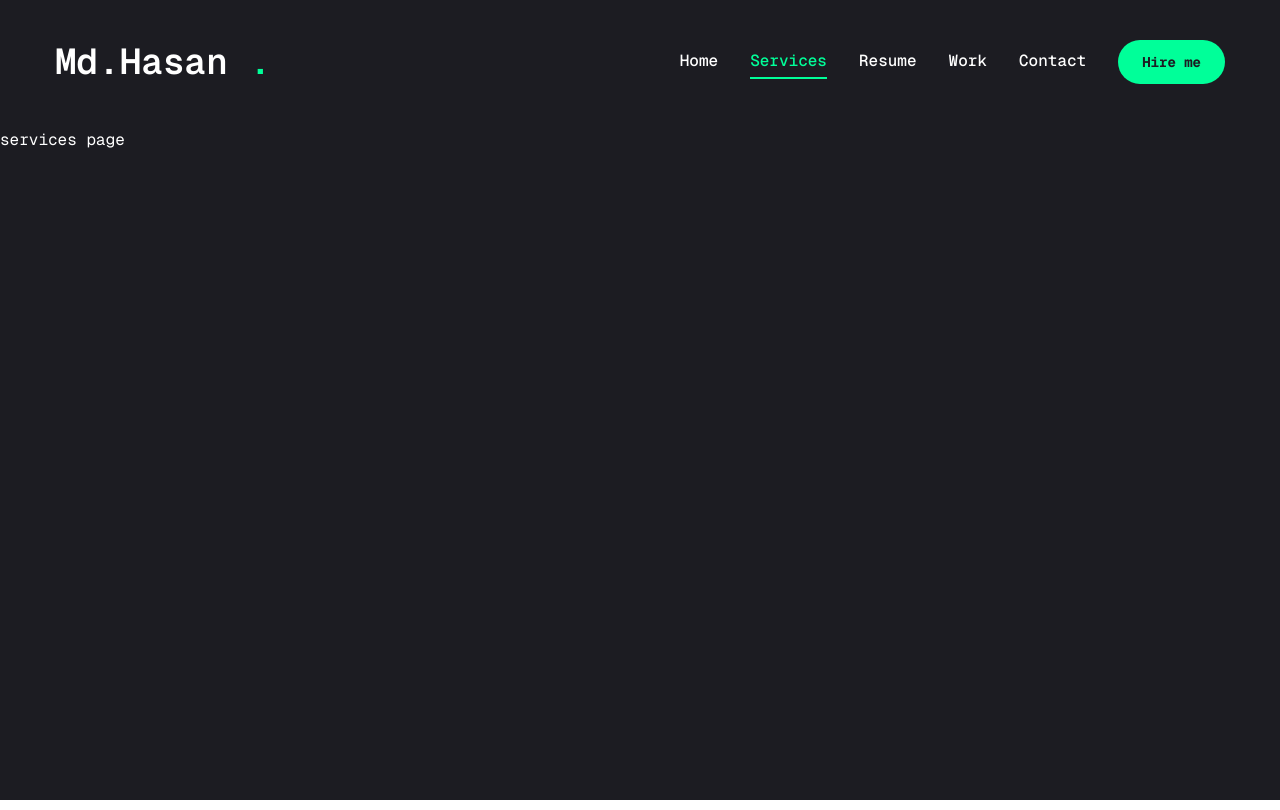
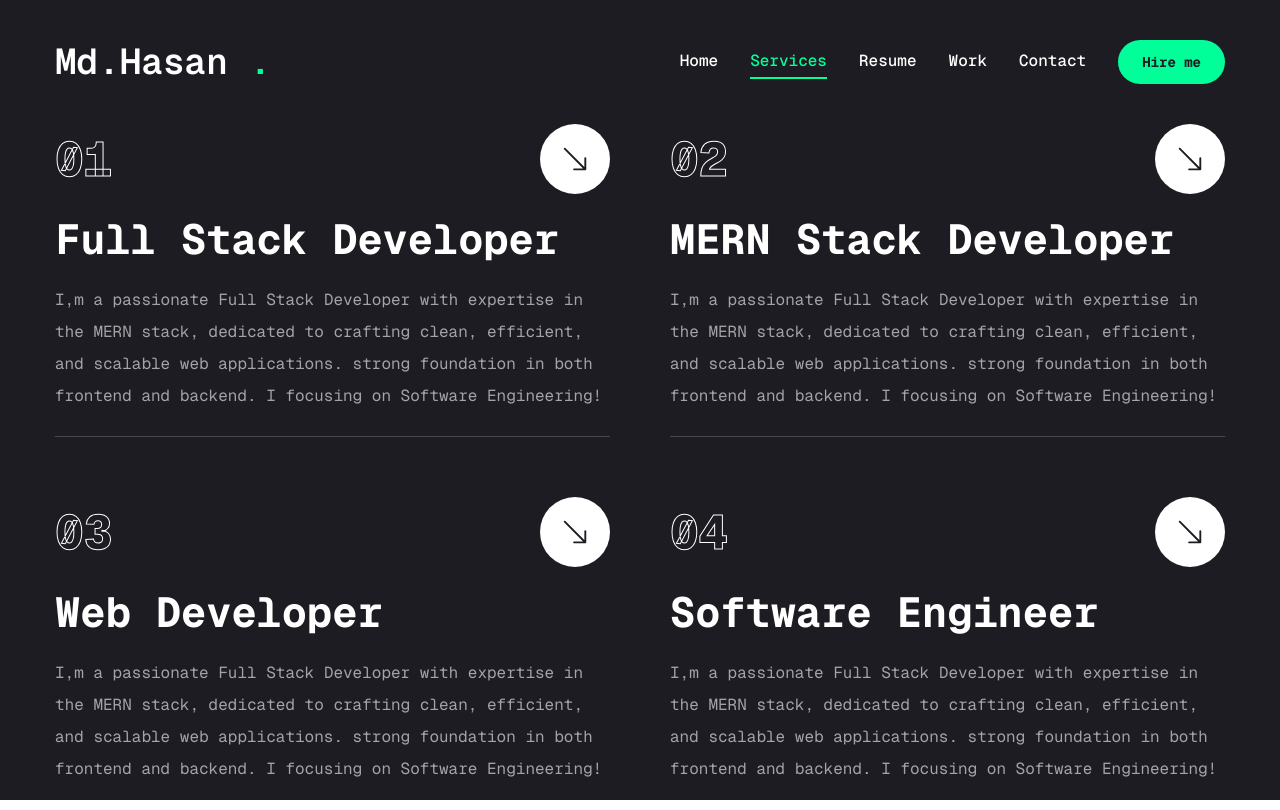
Before and after one commit to Hasan-Mahadi/My-Profile, a Next.js app: page /services in a window 1280 px wide. Built offline with nearby package versions, Linux system fonts and the light colour scheme.

Commit message:
done all requirment

```diff
--- a/src/app/globals.css
+++ b/src/app/globals.css
@@ -133,4 +133,15 @@
   .h3 {
     @apply text-[20px] xl:text-[24px] leading-[1.1] font-semibold;
   }
+
+
+  .text-outline{
+  -webkit-text-stroke: 1px #ffffff;
 }
+
+.text-outline-hover{
+  -webkit-text-stroke: 1px #00ff99;
+}
+
+
+}
--- a/src/app/resume/page.jsx
+++ b/src/app/resume/page.jsx
@@ -1,11 +1,231 @@
-import React from 'react'
+ "use client"
+
+import { ScrollArea } from '@/components/ui/scroll-area';
+import {Tabs, TabsContent, TabsList, TabsTrigger } from '@/components/ui/tabs';
+import { Tooltip, TooltipContent, TooltipProvider, TooltipTrigger } from '@/components/ui/tooltip';
+import { motion } from 'framer-motion';
+
+ import { FaGithub, FaJs, FaNodeJs, FaReact } from 'react-icons/fa';
+
+  import { SiTailwindcss, SiNextdotjs, SiTypescript, SiRedux, SiExpress, SiMongodb, SiFirebase, SiPostman, SiNpm, SiVercel, SiNetlify, SiJsonwebtokens, SiShadcnui} from 'react-icons/si';
+
+
+
+  //about data
+
+  const about = {
+
+      title: 'About me',
+      description:'I,m a passionate Full Stack Developer with expertise in the MERN stack, dedicated to crafting clean, efficient, and scalable web applications. strong foundation in both frontend and backend. I focusing on Software Engineering!',
+      info:[
+        {
+          fieldName: "Name",
+          fieldValue: "Md.Hasan"
+        },
+        {
+          fieldName: "Phone",
+          fieldValue: "(+880) 1766-627499"
+        },
+        {
+          fieldName: "Experience",
+          fieldValue: "1+ Year"
+        },
+        {
+          fieldName: "Nationality",
+          fieldValue: "Bangladesh"
+        },
+        {
+          fieldName: "Email",
+          fieldValue: "hasanmahadiius22@gmail.com"
+        },
+        {
+          fieldName: "Discord",
+          fieldValue: "Hasan Mahadi"
+        },
+        {
+          fieldName: "Freelance",
+          fieldValue: "Available"
+        },
+        {
+          fieldName: "Languages",
+          fieldValue: "English, Bangla"
+        },
+      ]
+    }
+
+
+  //experience data
+
+  const experience = {
+    icon:'/assets/resume/badge.svg',
+    title: 'My experience',
+    description:"I'm a passionate Full Stack Developer with expertise in the MERN stack, dedicated to crafting clean, efficient, and scalable web applications. strong foundation in both frontend and backend. I focusing on Software Engineering!",
+    items: [
+      {
+        company: "Incoming",
+        position: "Incoming",
+        duration: "Incoming"
+      },
+      {
+        company: "Incoming",
+        position: "Incoming",
+        duration: "Incoming"
+      },
+      {
+        company: "Incoming",
+        position: "Incoming",
+        duration: "Incoming"
+      },
+      {
+        company: "Mondelez International",
+        position: "Sales & Marketing Specialist",
+        duration: "2022-2025"
+      },
+    ]
+  }
+
+
+  // education data
+
+  const education = {
+  icon:'/assets/resume/edu.svg',
+  title: 'My education',
+  description: "I'm a passionate Full Stack Developer with expertise in the MERN stack, dedicated to crafting clean, efficient, and scalable web applications. strong foundation in both frontend and backend. I focusing on Software Engineering!",
+  items: [
+    {
+      institution: "University of Scholars",
+      degree: "Bsc in Computer Science & Engineering",
+      duration: "2022-Running"
+    },
+    {
+      institution: "Programming Hero",
+      degree: "Full Stack Developer (L-2)",
+      duration: "2024"
+    },
+    {
+      institution: "Programming Hero",
+      degree: "MERN Stack Developer (L-1)",
+      duration: "2023"
+    },
+    {
+      institution: "Programming Hero",
+      degree: "MERN Stack Developer (L-1)",
+      duration: "2023"
+    }
+
+  ]
+}
+
+
+ // skills data
+
+ const skills = {
+  title:"My skills",
+  description:"I'm a passionate Full Stack Developer with expertise in the MERN stack, dedicated to crafting clean, efficient, and scalable web applications. strong foundation in both frontend and backend. I focusing on Software Engineering!",
+  skillList: [
+
+
+      {
+    icon: <FaJs className="text-yellow-400" />,
+    name: 'JavaScript',
+  },
+  {
+    icon: <SiTypescript className="text-blue-600" />,
+    name: 'TypeScript',
+  },
+  {
+    icon: <FaReact className="text-cyan-400" />,
+    name: 'React.js',
+  },
+  {
+    icon: <SiNextdotjs className="text-black dark:text-white" />,
+    name: 'Next.js',
+  },
+  {
+    icon: <SiRedux className="text-purple-500" />,
+    name: 'Redux / RTK',
+  },
+  {
+    icon: <SiTailwindcss className="text-sky-400" />,
+    name: 'Tailwind CSS',
+  },
+   { icon: <SiJsonwebtokens className="text-emerald-500" />,
+     name: 'JWT'
+     },
+  { icon: <SiShadcnui className="text-fuchsia-500" />,
+     name: 'shadcn/ui'
+     },
+  {
+    icon: <FaNodeJs className="text-green-600" />,
+    name: 'Node.js',
+  },
+  {
+    icon: <SiExpress className="text-gray-600" />,
+    name: 'Express.js',
+  },
+  {
+    icon: <SiMongodb className="text-green-500" />,
+    name: 'MongoDB',
+  },
+  {
+    icon: <SiFirebase className="text-orange-400" />,
+    name: 'Firebase',
+  },
+
+  {
+    icon: <SiPostman className="text-orange-500" />,
+    name: 'Postman',
+  },
+  {
+    icon: <FaGithub className="text-black dark:text-white" />,
+    name: 'GitHub',
+  },
+  {
+    icon: <SiNpm className="text-red-500" />,
+    name: 'npm',
+  },
+  {
+    icon: <SiVercel className="text-black dark:text-white" />,
+    name: 'Vercel',
+  },
+  {
+    icon: <SiNetlify className="text-green-500" />,
+    name: 'Netlify',
+  },
+
+
+  ]
+
+ }
+
+
+
+
 
 const Resume = () => {
-  return (
-    <div>
-      Resume page
-    </div>
-  )
+  return <motion.div initial={{opacity:0}} animate={{opacity:1, transition:{delay:2.4, duration:0.4, ease:"easeIn" },
+  }}
+  className='min-h-[80vh] flex items-center justify-center py-12 xl:py-0'
+    >
+      <div className="container mx-auto">
+        <Tabs defaultValue="About me" className="flex flex-col xl:flex-row gap-[60px]">
+          <TabsList className="flex flex-col w-full max-w-[380px] mx-auto xl:mx-0 gap-6">
+            <TabsTrigger value="about me">About me</TabsTrigger>
+            <TabsTrigger value="education">Education</TabsTrigger>
+            <TabsTrigger value="skills">Skills</TabsTrigger>
+            <TabsTrigger value="experience">Experience</TabsTrigger>
+          </TabsList>
+
+          {/* content */}
+          <div className='min-h-[70vh] w-full'>
+            <TabsContent value="about me" className="w-full">about me</TabsContent>
+            <TabsContent value="education" className="w-full">education</TabsContent>
+
+            </div>
+        </Tabs>
+      </div>
+    </motion.div>
+
 }
 
 export default Resume
--- a/src/app/services/page.jsx
+++ b/src/app/services/page.jsx
@@ -1,11 +1,76 @@
+ "use client";
+
+import { motion } from "framer-motion";
+import Link from "next/link";
+import { BsArrowDownRight} from "react-icons/bs";
+
+
+
+const services = [
+  {
+    num:'01',
+    title:'Full Stack Developer',
+    description:'I,m a passionate Full Stack Developer with expertise in the MERN stack, dedicated to crafting clean, efficient, and scalable web applications. strong foundation in both frontend and backend. I focusing on Software Engineering!',
+    href:""
+  },
+  {
+    num:'02',
+    title:'MERN Stack Developer',
+    description:'I,m a passionate Full Stack Developer with expertise in the MERN stack, dedicated to crafting clean, efficient, and scalable web applications. strong foundation in both frontend and backend. I focusing on Software Engineering!',
+    href:""
+  },
+  {
+    num:'03',
+    title:'Web Developer',
+    description:'I,m a passionate Full Stack Developer with expertise in the MERN stack, dedicated to crafting clean, efficient, and scalable web applications. strong foundation in both frontend and backend. I focusing on Software Engineering!',
+    href:""
+  },
+  {
+    num:'04',
+    title:'Software Engineer',
+    description:'I,m a passionate Full Stack Developer with expertise in the MERN stack, dedicated to crafting clean, efficient, and scalable web applications. strong foundation in both frontend and backend. I focusing on Software Engineering!',
+    href:""
+  }
+];
+
+
 
 
 const Services = () => {
-  return (
-    <div>
-      services page
-    </div>
-  )
+  return <section className="min-h-[80vh]  flex flex-col justify-center py-12 xl:py-0">
+
+     <div className="container mx-auto">
+      <motion.div initial={{opacity:0}}
+      animate={{
+        opacity:1,
+        transition:{delay:2.4, duration:0.4, ease:"easeIn"},
+      }}
+      className="grid grid-cols-1  md:grid-cols-2  gap-[60px]"
+      >
+
+
+        {services.map((service, index) =>{
+          return <div key={index} className="flex-1 flex flex-col justify-center  gap-6  group">
+          {/* top */}
+          <div className="w-full flex justify-between items-center ">
+            <div className="text-5xl font-extrabold  text-outline  text-transparent group-hover:text-outline-hover transition-all duration-500">
+              {service.num}
+            </div>
+            <Link href={service.href} className="w-[70px] h-[70px] rounded-full bg-white group-hover:bg-accent transition-all duration-500 flex justify-center items-center hover:-rotate-45">
+            <BsArrowDownRight className="text-primary text-3xl"/>
+             </Link>
+          </div>
+          <h2 className="text-[42px] font-bold leading-none text-white group-hover:text-accent transition-all duration-500 ">{service.title}</h2>
+          <p className="text-white/60">{service.description}</p>
+          <div className="border-b border-white/20 w-full"></div>
+
+           </div>
+        })}
+
+      </motion.div>
+     </div>
+    </section>
+
 }
 
 export default Services
--- a/src/components/ui/tabs.jsx
+++ b/src/components/ui/tabs.jsx
@@ -25,7 +25,7 @@ function TabsList({
     <TabsPrimitive.List
       data-slot="tabs-list"
       className={cn(
-        "bg-muted text-muted-foreground inline-flex h-9 w-fit items-center justify-center rounded-lg p-[3px]",
+        "inline-flex h-auto rounded-md p-1 text-primary ",
         className
       )}
       {...props} />
@@ -40,7 +40,7 @@ function TabsTrigger({
     <TabsPrimitive.Trigger
       data-slot="tabs-trigger"
       className={cn(
-        "data-[state=active]:bg-background dark:data-[state=active]:text-foreground focus-visible:border-ring focus-visible:ring-ring/50 focus-visible:outline-ring dark:data-[state=active]:border-input dark:data-[state=active]:bg-input/30 text-foreground dark:text-muted-foreground inline-flex h-[calc(100%-1px)] flex-1 items-center justify-center gap-1.5 rounded-md border border-transparent px-2 py-1 text-sm font-medium whitespace-nowrap transition-[color,box-shadow] focus-visible:ring-[3px] focus-visible:outline-1 disabled:pointer-events-none disabled:opacity-50 data-[state=active]:shadow-sm [&_svg]:pointer-events-none [&_svg]:shrink-0 [&_svg:not([class*='size-'])]:size-4",
+        "inline-flex items-center w-full bg-[#27272c] justify-center whitespace-nowrap text-white rounded-lg p-3 text-base font-medium ring-offset-white  transition-all disabled:pointer-events-none  disabled:opacity-50 data-[state=active]:bg-accent  data-[state=active]:text-primary data-[state=active]:font-bold data-[state=active]:shadow-sm ",
         className
       )}
       {...props} />
@@ -54,7 +54,7 @@ function TabsContent({
   return (
     <TabsPrimitive.Content
       data-slot="tabs-content"
-      className={cn("flex-1 outline-none", className)}
+      className={cn("     min-h-[480px]               flex-1 outline-none", className)}
       {...props} />
   );
 }
```
